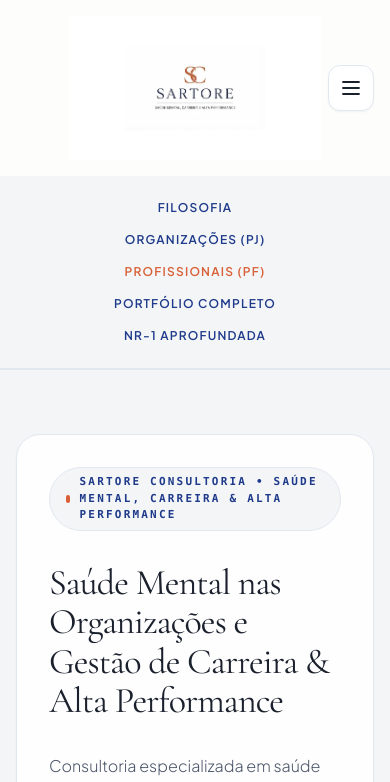
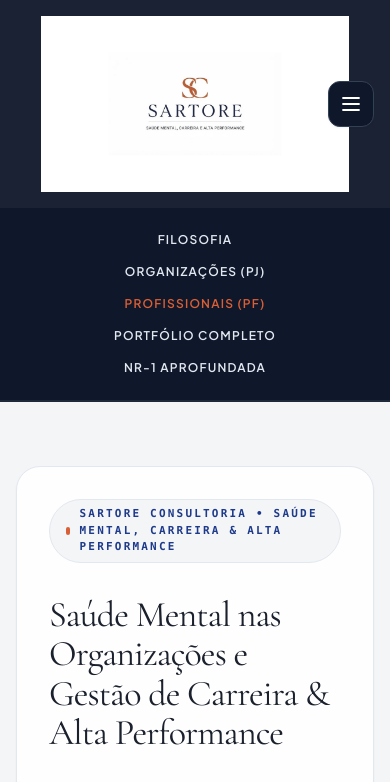
Before and after one commit to alanbdepaula-rgb/Site-Sartore, a plain HTML site: page index.html in a window 390 px wide. Both pictures are taken after a click on the button "Abrir menu". Shown: the top 782 px of the page. Drawn offline with nearby package versions, Linux system fonts and the light colour scheme.

Commit message:
Update header and navigation styles in index.html

```diff
--- a/index.html
+++ b/index.html
@@ -63,22 +63,22 @@
 <body class="bg-editorial-grid text-ink flex flex-col min-h-screen">
 
   <!-- 1. HEADER INSTITUCIONAL -->
-  <header class="sticky top-0 z-40 bg-[#FDFDFC]/95 backdrop-blur-md border-b border-architectural transition-all duration-300">
-    <div class="max-w-7xl mx-auto px-4 sm:px-6 lg:px-8 h-44 sm:h-52 relative flex items-center justify-center">
+  <header class="sticky top-0 z-40 bg-obsidian/95 backdrop-blur-md border-b border-slate-800 transition-all duration-300">
+    <div class="max-w-7xl mx-auto px-4 sm:px-6 lg:px-8 h-52 sm:h-60 relative flex items-center justify-center">
 
       <!-- LOGO OFICIAL CENTRALIZADA E AMPLIADA -->
       <a href="#" class="flex items-center justify-center group py-2">
         <img
           src="logo.png"
           alt="Sartore Consultoria - Saúde Mental, Carreira e Alta Performance"
-          class="h-36 sm:h-44 md:h-48 w-auto max-w-[330px] sm:max-w-[440px] object-contain transition-transform duration-300 group-hover:scale-105"
+          class="h-44 sm:h-52 md:h-56 w-auto max-w-[360px] sm:max-w-[520px] object-contain transition-transform duration-300 group-hover:scale-105"
           onerror="this.onerror=null; this.src='1000561662.jpg';"
         >
       </a>
 
       <!-- BOTÃO MENU MOBILE POSICIONADO À DIREITA SEM DESLOCAR A LOGO -->
       <div class="lg:hidden absolute right-4 sm:right-6 top-1/2 -translate-y-1/2">
-        <button onclick="toggleMobileNav()" class="p-2.5 text-ink bg-cardBg rounded-xl border border-architectural shadow-sm" aria-label="Abrir menu">
+        <button onclick="toggleMobileNav()" class="p-2.5 text-white bg-slate-900 rounded-xl border border-slate-700 shadow-sm" aria-label="Abrir menu">
           <svg id="menu-icon" class="w-6 h-6" fill="none" stroke="currentColor" viewBox="0 0 24 24">
             <path stroke-linecap="round" stroke-linejoin="round" stroke-width="1.8" d="M4 6h16M4 12h16M4 18h16"/>
           </svg>
@@ -87,21 +87,21 @@
     </div>
 
     <!-- NAVEGAÇÃO DESKTOP CENTRALIZADA -->
-    <nav class="hidden lg:flex items-center justify-center space-x-8 pb-4 text-xs font-semibold uppercase tracking-[0.2em] text-inkMuted border-t border-architectural/60 pt-3">
-      <a href="#filosofia" class="hover:text-primaryBlue transition-colors duration-200">Filosofia</a>
-      <a href="#corporativo" class="hover:text-primaryBlue transition-colors duration-200">Organizações (PJ)</a>
+    <nav class="hidden lg:flex items-center justify-center space-x-8 pb-4 text-xs font-semibold uppercase tracking-[0.2em] text-slate-300 border-t border-slate-800/80 pt-3">
+      <a href="#filosofia" class="hover:text-white transition-colors duration-200">Filosofia</a>
+      <a href="#corporativo" class="hover:text-white transition-colors duration-200">Organizações (PJ)</a>
       <a href="#profissionais" class="hover:text-warmAccent transition-colors duration-200">Profissionais (PF)</a>
-      <a href="#portfolio" class="hover:text-primaryBlue transition-colors duration-200">Portfólio</a>
-      <a href="#nr1-base" class="hover:text-primaryBlue transition-colors duration-200">NR-1</a>
+      <a href="#portfolio" class="hover:text-white transition-colors duration-200">Portfólio</a>
+      <a href="#nr1-base" class="hover:text-white transition-colors duration-200">NR-1</a>
     </nav>
 
     <!-- Mobile Menu -->
-    <div id="mobile-nav" class="hidden lg:hidden bg-panel border-b border-architectural px-6 py-6 space-y-4 text-center">
-      <a href="#filosofia" onclick="toggleMobileNav()" class="block text-xs uppercase tracking-widest font-semibold text-primaryBlue">Filosofia</a>
-      <a href="#corporativo" onclick="toggleMobileNav()" class="block text-xs uppercase tracking-widest font-semibold text-primaryBlue">Organizações (PJ)</a>
+    <div id="mobile-nav" class="hidden lg:hidden bg-slate-900 border-b border-slate-800 px-6 py-6 space-y-4 text-center">
+      <a href="#filosofia" onclick="toggleMobileNav()" class="block text-xs uppercase tracking-widest font-semibold text-slate-200 hover:text-white">Filosofia</a>
+      <a href="#corporativo" onclick="toggleMobileNav()" class="block text-xs uppercase tracking-widest font-semibold text-slate-200 hover:text-white">Organizações (PJ)</a>
       <a href="#profissionais" onclick="toggleMobileNav()" class="block text-xs uppercase tracking-widest font-semibold text-warmAccent">Profissionais (PF)</a>
-      <a href="#portfolio" onclick="toggleMobileNav()" class="block text-xs uppercase tracking-widest font-semibold text-primaryBlue">Portfólio Completo</a>
-      <a href="#nr1-base" onclick="toggleMobileNav()" class="block text-xs uppercase tracking-widest font-semibold text-primaryBlue">NR-1 Aprofundada</a>
+      <a href="#portfolio" onclick="toggleMobileNav()" class="block text-xs uppercase tracking-widest font-semibold text-slate-200 hover:text-white">Portfólio Completo</a>
+      <a href="#nr1-base" onclick="toggleMobileNav()" class="block text-xs uppercase tracking-widest font-semibold text-slate-200 hover:text-white">NR-1 Aprofundada</a>
     </div>
   </header>
 
```
